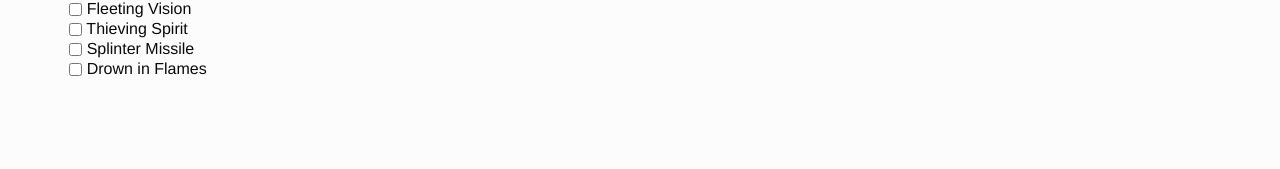
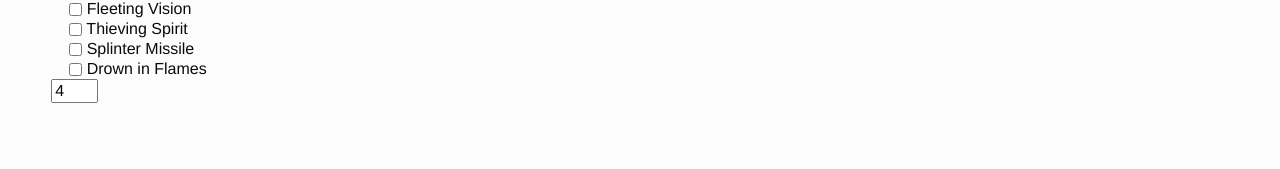
Before and after one commit to Susurrus-LLC/aeons-end-randomizer, a React (Create React App) app: page / in a window 1280 px wide. Shown: the part 502-671 px from the top of the page. Built offline with nearby package versions, Linux system fonts and the light colour scheme.

Commit message:
Add setting players to options

```diff
--- a/src/components/Options/index.js
+++ b/src/components/Options/index.js
@@ -24,6 +24,17 @@ const Options = () => {
   const [pmTS, setPMTS] = useState(false)
   const [pmSM, setPMSM] = useState(false)
   const [pmDF, setPMDF] = useState(false)
+  const [players, setPlayers] = useState(4)
+
+  const playersNum = (val) => {
+    if (val < 1) {
+      setPlayers(1)
+    } else if (val > 4) {
+      setPlayers(4)
+    } else {
+      setPlayers(Math.round(val))
+    }
+  }
 
   return (
     <div className='options'>
@@ -262,6 +273,17 @@ const Options = () => {
         />{' '}
         Drown in Flames
       </label>
+      <label htmlFor='players' className='players'>
+        <input
+          type='number'
+          id='players'
+          name='players'
+          min='1'
+          max='4'
+          value={players}
+          onChange={e => playersNum(e.target.value)}
+        />
+      </label>
     </div>
   )
 }
```
